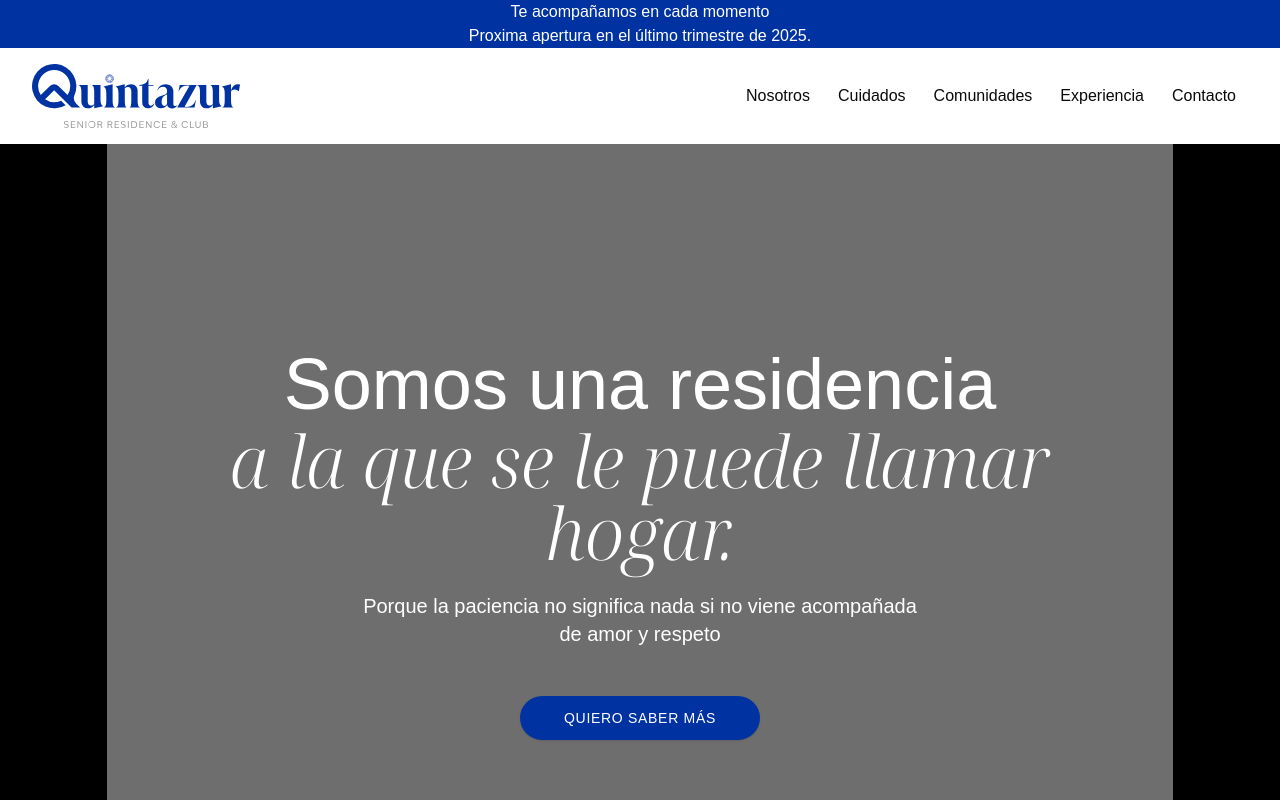
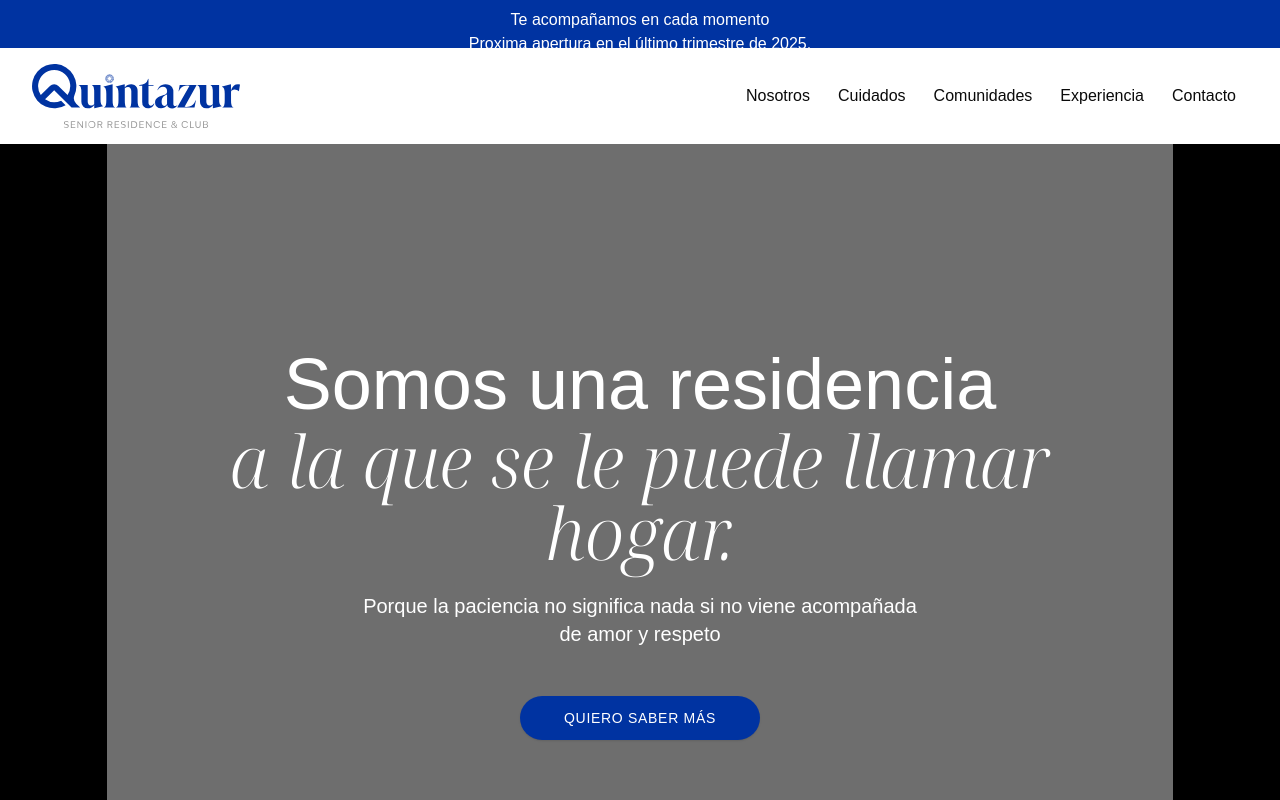
Before and after one commit to felixvnolasco84/Quintazur, a React (Vite) app: page / in a window 1280 px wide. Shown: the top 800 px of the page. Built offline with nearby package versions, Linux system fonts and the light colour scheme; no server answers; a web font is replaced by a local one.

Commit message:
Update Navbar.tsx

```diff
--- a/src/components/ui/Navbar.tsx
+++ b/src/components/ui/Navbar.tsx
@@ -62,7 +62,7 @@ export default function Navbar() {
   return (
     <div className="sticky top-0 z-40 grid">
       <div className="grid h-12 items-center justify-center bg-[#0033A1] text-white">
-          <p>
+          <p className="py-2">
             Te acompañamos en cada momento{" "} <br />
             Proxima apertura en el último trimestre de 2025.
             {/* <span className="text-[#48A0FF]">+52 (55) 5812 5581</span>{" "} */}
```
